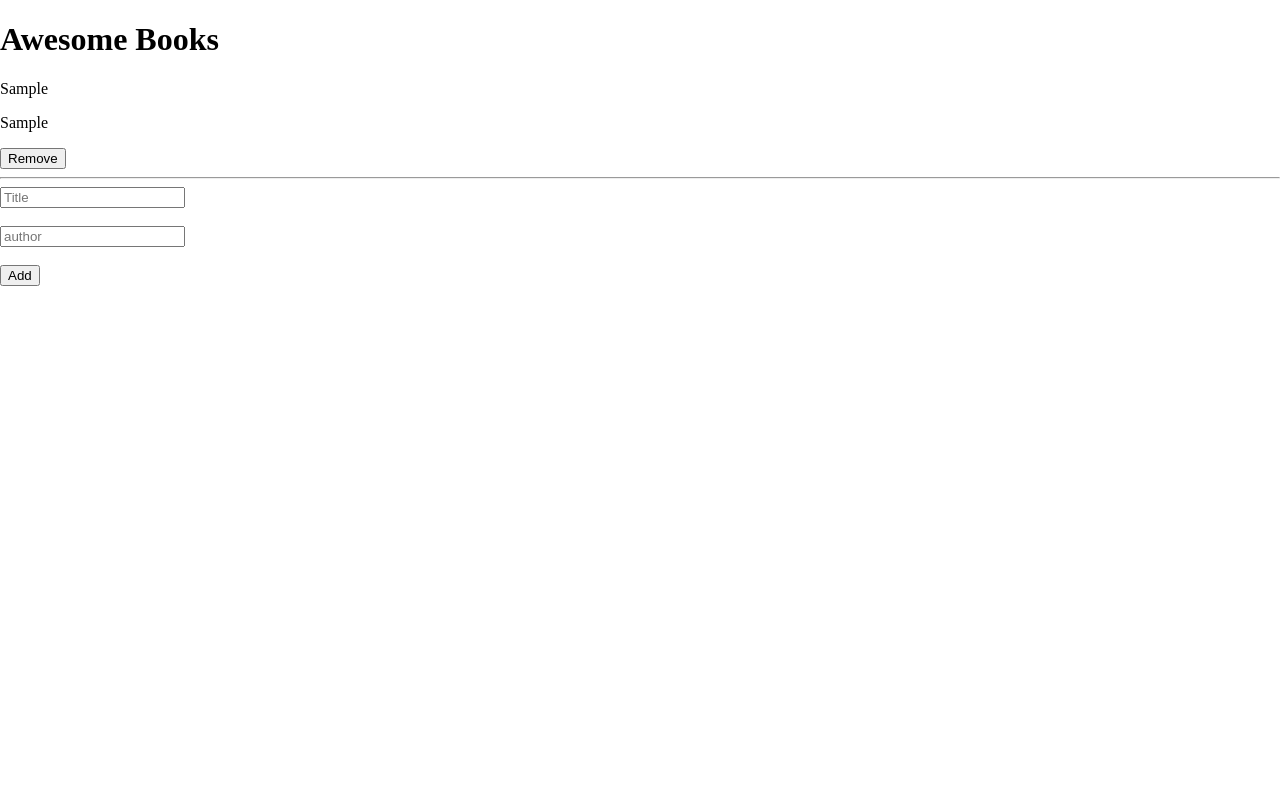
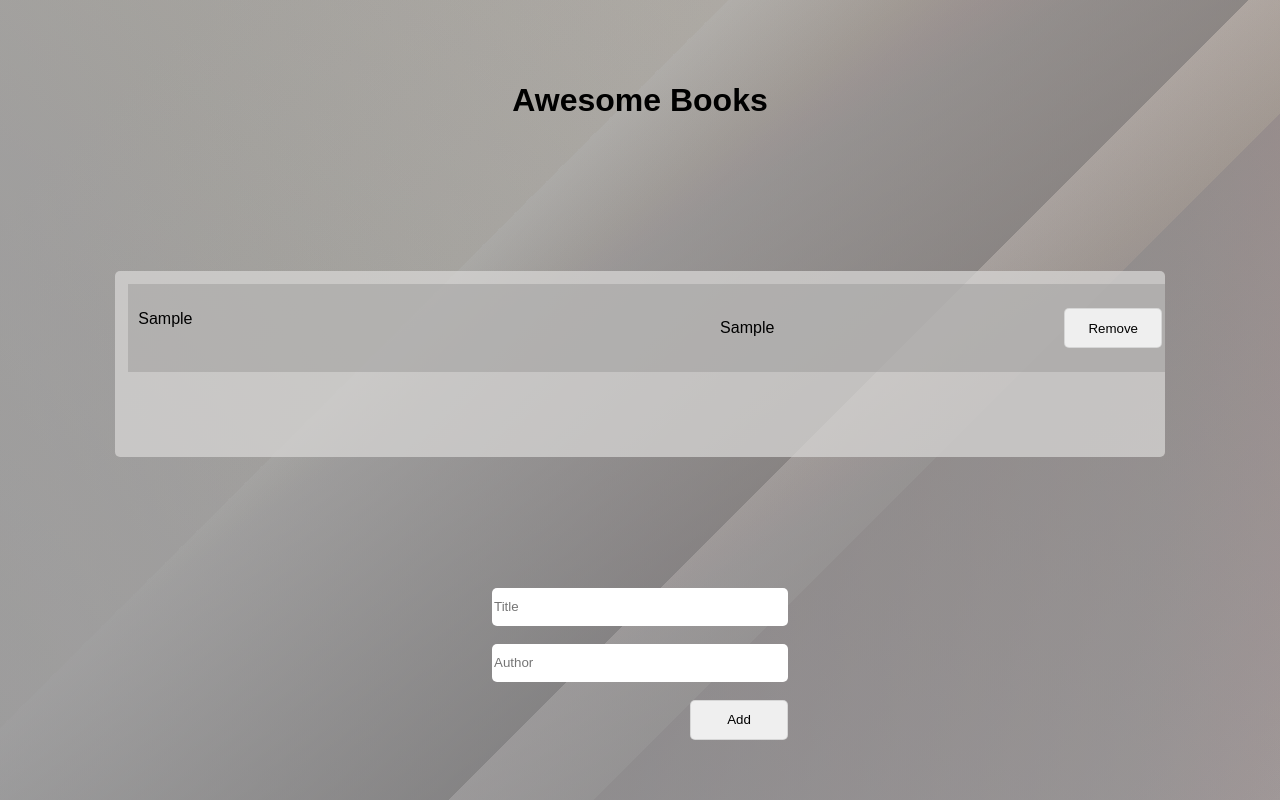
Before and after one commit to DelhinRharl/AwesomeBooks, a website: page index.html in a window 1280 px wide. Both pictures are taken after typing "Sample", "Sample" into the empty fields and a click on the button "Add". Drawn offline with Linux system fonts and the light colour scheme.

Commit message:
Added css styling to page

```diff
--- a/index.html
+++ b/index.html
@@ -8,8 +8,8 @@
     <link rel="stylesheet" href="main.css" />
   </head>
   <body>
-    <h1>Awesome Books</h1>
     <div class="container" id="container">
+      <h1>Awesome Books</h1>
       <div class="dynamic" id="dynamic"></div>
       <form action="#" id="form-content">
         <div class="form">
@@ -19,11 +19,11 @@
         <br />
         <div class="form1">
           <label for="author"></label>
-          <input type="text" id="author" class="author" placeholder="author" />
+          <input type="text" id="author" class="author" placeholder="Author" />
         </div>
         <br />
+        <button type="button" id="btn">Add</button>
       </form>
-      <button type="button" id="btn">Add</button>
     </div>
     <script src="data.js"></script>
   </body>
--- a/main.css
+++ b/main.css
@@ -1,4 +1,82 @@
 body {
   margin: 0;
   padding: 0;
+  display: flex;
+  align-items: center;
+  font-family: "Poppins", sans-serif;
+  background: linear-gradient(45deg, #747475 0%, #6c6c6e 100%),
+    radial-gradient(100% 225% at 100% 0%, #3d3a39 0%, #535151 100%),
+    linear-gradient(225deg, #a59b92 0%, #6d6a6a 100%),
+    linear-gradient(
+      135deg,
+      #818684 10%,
+      #868b89 35%,
+      #8b9191 35%,
+      #3b3b3b 60%,
+      #7f8183 60%,
+      #6c6f70 67%,
+      #5b5a5e 67%,
+      #79797e 100%
+    );
+  background-blend-mode: screen, overlay, hard-light, normal;
+  background-size: cover;
+  background-repeat: repeat;
 }
+.container {
+  align-items: center;
+  display: flex;
+  justify-content: space-around;
+  flex-direction: column;
+  height: 100vh;
+  width: 100%;
+}
+.dynamic {
+  margin: 0.625rem;
+  padding: 1%;
+  overflow: auto;
+  scrollbar-width: 2px;
+  width: 80%;
+  height: 20vh;
+  background-color: rgba(214, 213, 212, 0.753);
+  border-radius: 0.3125rem;
+}
+.books {
+  display: flex;
+  justify-content: space-between;
+  background-color: #9c9b9a83;
+  border: #afaead;
+  margin-bottom: 0.125rem;
+  width: 100%;
+  align-items: center;
+  padding: 1%;
+}
+.remove {
+  float: right;
+  right: 15%;
+  height: 2.5rem;
+  width: 6.125rem;
+  border-radius: 0.3125rem;
+  border: solid 1px #adadad63;
+}
+hr {
+  display: none;
+}
+.title {
+  width: 18.25rem;
+  height: 2.25rem;
+  border-radius: 5px;
+  border: transparent;
+}
+.author {
+  width: 18.25rem;
+  height: 2.25rem;
+  border-radius: 5px;
+  border: transparent;
+}
+#btn {
+  height: 2.5rem;
+  width: 6.125rem;
+  border-radius: 0.3125rem;
+  border: solid 1px #adadad63;
+  float: right;
+}
```
